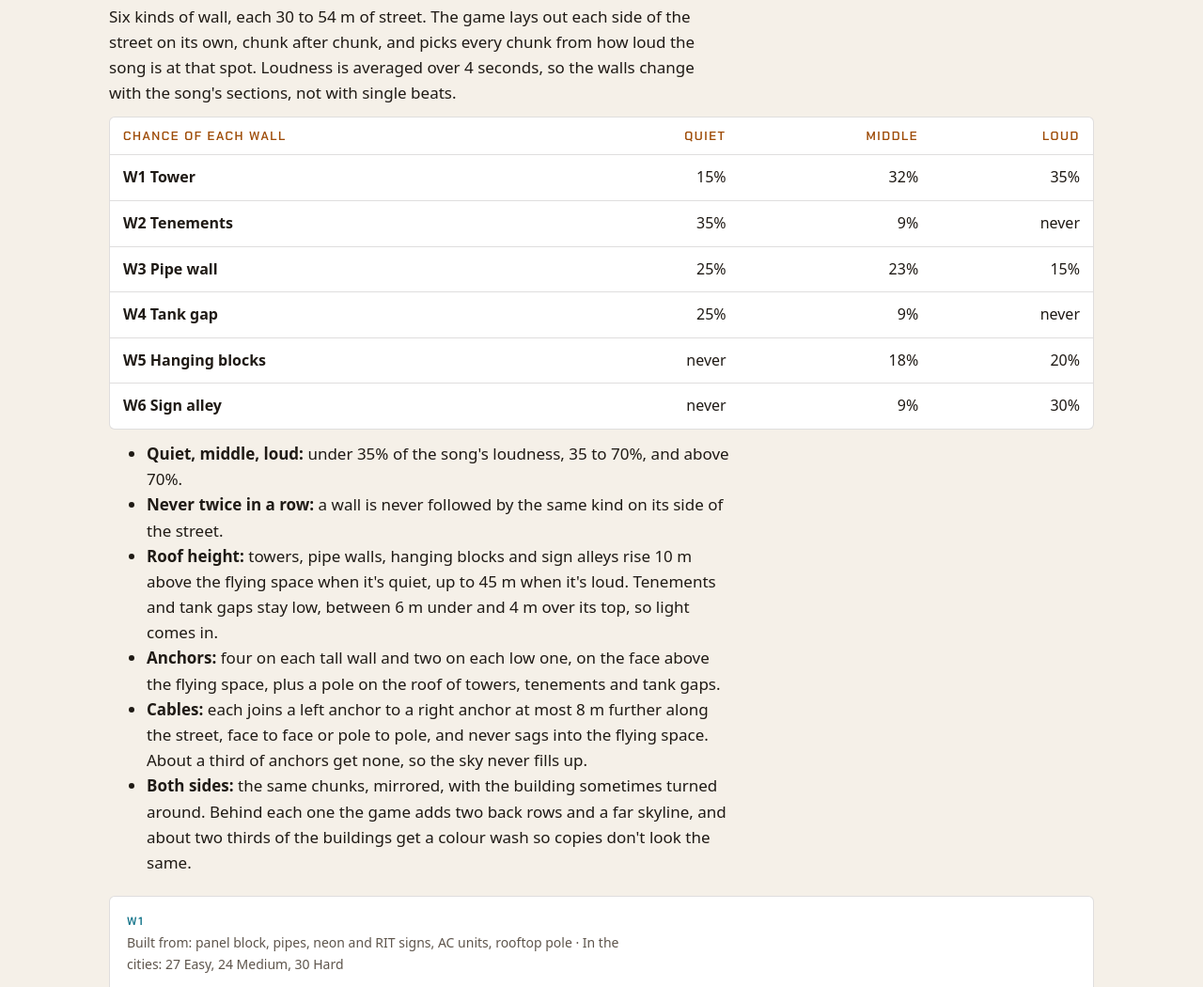
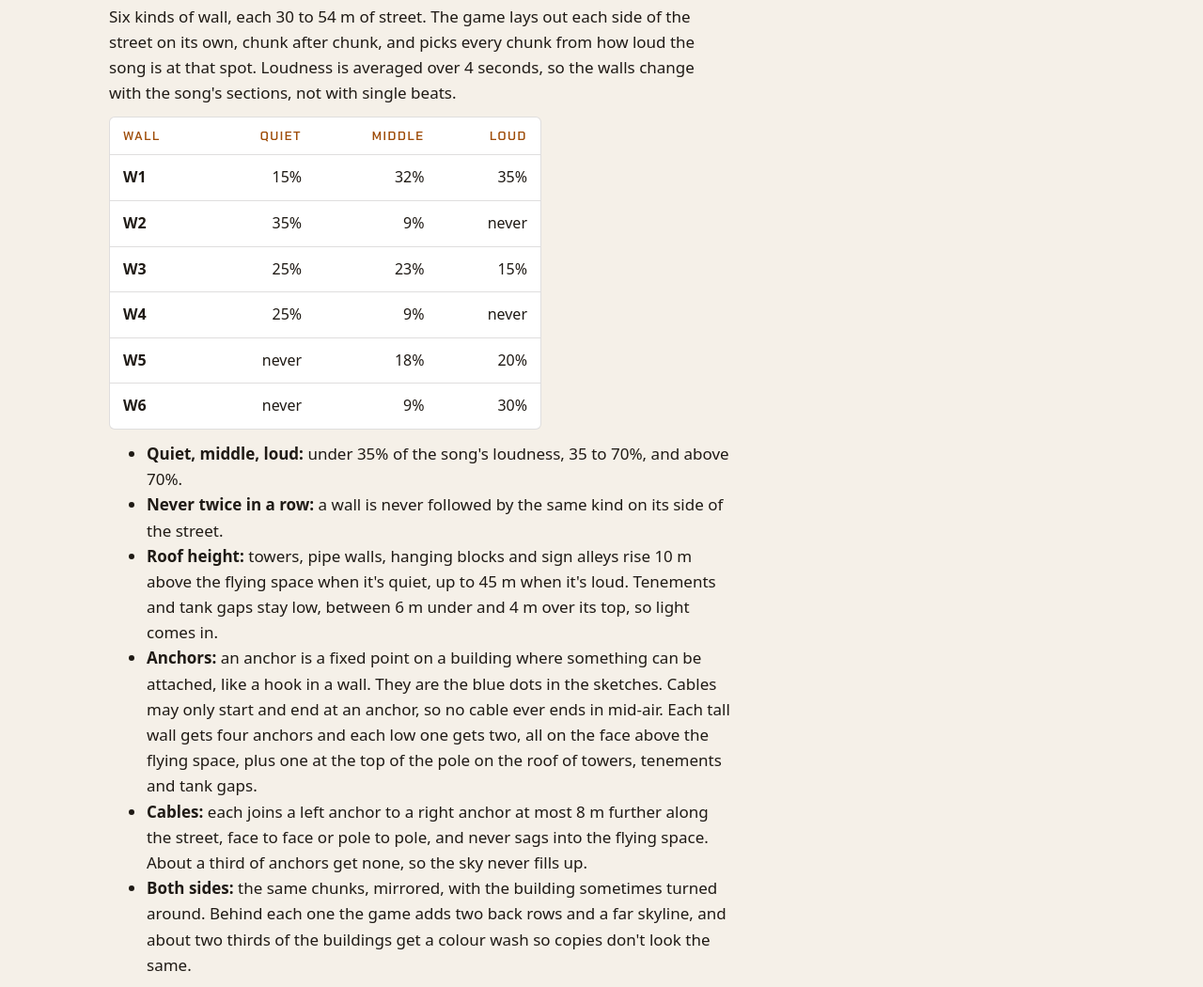
Before and after one commit to nora-yapper/space-surfers-web, a plain HTML site: page city/index.html in a window 1280 px wide. Shown: the part 1460-2510 px from the top of the page at 94% size. Drawn offline with Linux system fonts and the light colour scheme.

Commit message:
City page: wall chance table by code only and narrower; explain what an anchor is
Co-Authored-By: Claude Opus 5.5 <noreply@anthropic.com>

```diff
--- a/city/index.html
+++ b/city/index.html
@@ -69,20 +69,20 @@
 
   <h2 id="walls">Wall chunks</h2>
   <p>Six kinds of wall, each 30 to 54 m of street. The game lays out each side of the street on its own, chunk after chunk, and picks every chunk from how loud the song is at that spot. Loudness is averaged over 4 seconds, so the walls change with the song's sections, not with single beats.</p>
-  <div class="table-wrap" style="margin-top:12px"><table>
-    <tr><th>Chance of each wall</th><th style="text-align:right">Quiet</th><th style="text-align:right">Middle</th><th style="text-align:right">Loud</th></tr>
-    <tr><td>W1 Tower</td><td class="n">15%</td><td class="n">32%</td><td class="n">35%</td></tr>
-    <tr><td>W2 Tenements</td><td class="n">35%</td><td class="n">9%</td><td class="n">never</td></tr>
-    <tr><td>W3 Pipe wall</td><td class="n">25%</td><td class="n">23%</td><td class="n">15%</td></tr>
-    <tr><td>W4 Tank gap</td><td class="n">25%</td><td class="n">9%</td><td class="n">never</td></tr>
-    <tr><td>W5 Hanging blocks</td><td class="n">never</td><td class="n">18%</td><td class="n">20%</td></tr>
-    <tr><td>W6 Sign alley</td><td class="n">never</td><td class="n">9%</td><td class="n">30%</td></tr>
+  <div class="table-wrap" style="margin-top:12px;max-width:460px"><table>
+    <tr><th>Wall</th><th style="text-align:right">Quiet</th><th style="text-align:right">Middle</th><th style="text-align:right">Loud</th></tr>
+    <tr><td>W1</td><td class="n">15%</td><td class="n">32%</td><td class="n">35%</td></tr>
+    <tr><td>W2</td><td class="n">35%</td><td class="n">9%</td><td class="n">never</td></tr>
+    <tr><td>W3</td><td class="n">25%</td><td class="n">23%</td><td class="n">15%</td></tr>
+    <tr><td>W4</td><td class="n">25%</td><td class="n">9%</td><td class="n">never</td></tr>
+    <tr><td>W5</td><td class="n">never</td><td class="n">18%</td><td class="n">20%</td></tr>
+    <tr><td>W6</td><td class="n">never</td><td class="n">9%</td><td class="n">30%</td></tr>
   </table></div>
   <ul style="margin:12px 0 0;max-width:68ch">
     <li><b>Quiet, middle, loud:</b> under 35% of the song's loudness, 35 to 70%, and above 70%.</li>
     <li><b>Never twice in a row:</b> a wall is never followed by the same kind on its side of the street.</li>
     <li><b>Roof height:</b> towers, pipe walls, hanging blocks and sign alleys rise 10 m above the flying space when it's quiet, up to 45 m when it's loud. Tenements and tank gaps stay low, between 6 m under and 4 m over its top, so light comes in.</li>
-    <li><b>Anchors:</b> four on each tall wall and two on each low one, on the face above the flying space, plus a pole on the roof of towers, tenements and tank gaps.</li>
+    <li><b>Anchors:</b> an anchor is a fixed point on a building where something can be attached, like a hook in a wall. They are the blue dots in the sketches. Cables may only start and end at an anchor, so no cable ever ends in mid-air. Each tall wall gets four anchors and each low one gets two, all on the face above the flying space, plus one at the top of the pole on the roof of towers, tenements and tank gaps.</li>
     <li><b>Cables:</b> each joins a left anchor to a right anchor at most 8 m further along the street, face to face or pole to pole, and never sags into the flying space. About a third of anchors get none, so the sky never fills up.</li>
     <li><b>Both sides:</b> the same chunks, mirrored, with the building sometimes turned around. Behind each one the game adds two back rows and a far skyline, and about two thirds of the buildings get a colour wash so copies don't look the same.</li>
   </ul>
```
